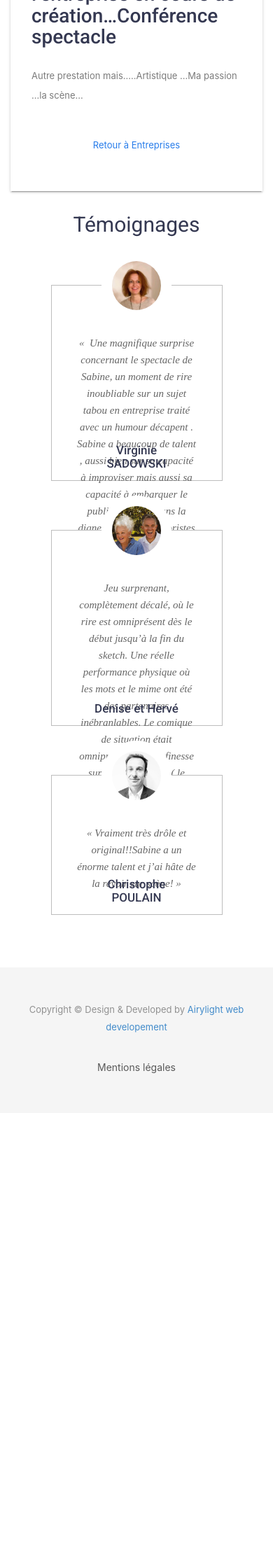
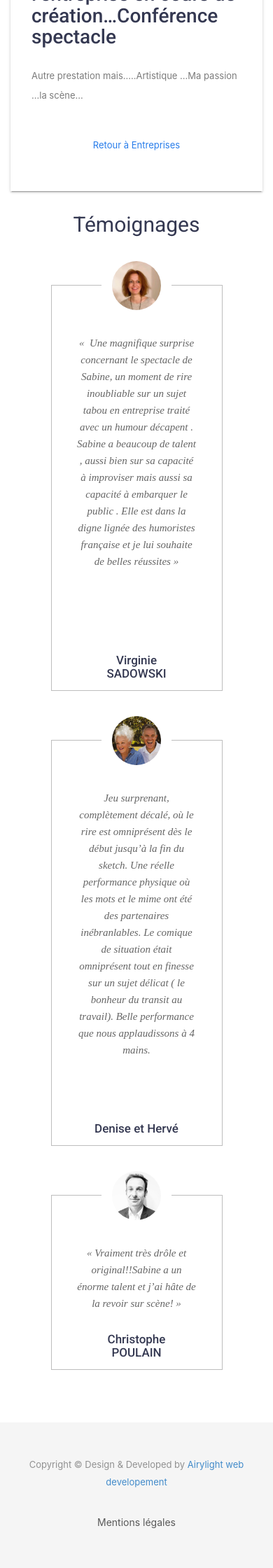
Before and after one commit to IsmaelSANE/sabine-coach, a Jekyll site: the page built from _posts/2016-08-20-mon-one-woman-show.md, in a window 390 px wide. Shown: the part 724-2964 px from the top of the page at 70% size. Built offline with Jekyll 4.4.1, drawn with Linux system fonts in a browser that asks for light colours; nearby versions of some CDN libraries; some web fonts are replaced; before the commit the page ends 2314 px from its top, so only the background shows below that.

Commit message:
Make testimonials responsive

```diff
--- a/_layouts/post.html
+++ b/_layouts/post.html
@@ -56,19 +56,19 @@
                 <h2 class="text-center" style=" text-transform: capitalize; font-weight: 400;">Témoignages</h2>
                 <div class = "testimonials">
                   <ul>
-                    <li style="height: 280px;">
+                    <li>
                       <img src="{{ site.url }}{{ site.baseurl }}/img/item-img9.png" alt="IMG">
                       <p>
                       «  Une magnifique surprise concernant le spectacle de Sabine, un moment de rire inoubliable sur un sujet tabou en entreprise traité avec un humour décapent . Sabine a beaucoup de talent , aussi bien sur sa capacité à improviser mais aussi sa capacité à embarquer le public . Elle est dans la digne lignée des humoristes française et je lui souhaite de belles réussites »
                       </p>
                       <h1>Virginie SADOWSKI</h1>
                     </li>
-                    <li style="height: 280px;">
+                    <li>
                       <img src="{{ site.url }}{{ site.baseurl }}/img/item-img10.png" alt="IMG">
                       <p>Jeu surprenant, complètement décalé, où le rire est omniprésent dès le début jusqu’à la fin du sketch. Une réelle performance physique où les mots et le mime ont été des partenaires inébranlables. Le comique de situation était omniprésent tout en finesse sur un sujet délicat ( le bonheur du transit au travail). Belle performance que nous applaudissons à 4 mains.</p>
                       <h1>Denise et Hervé</h1>
                     </li>
-                    <li>
+                    <li id="third">
                       <img src="{{ site.url }}{{ site.baseurl }}/img/item-img8.png" alt="IMG">
                       <p>
                         « Vraiment très drôle et original!!Sabine a un énorme talent et j’ai hâte de la revoir sur scène! »
--- a/css/responsive.css
+++ b/css/responsive.css
@@ -41,6 +41,10 @@
   #wrapper .block img {
     padding-top: 100px;
     width: 50%;
+  }
+
+  .testimonials li {
+    height: 300px;
   }
   /*--
 	content Start
@@ -215,6 +219,12 @@
   }
   #global-header .block p {
     font-size: 13px;
+  }
+  .testimonials li {
+    height: 580px;
+  }
+  #third {
+    height: 250px;
   }
   /*--
 	wrapper Start
--- a/css/style.css
+++ b/css/style.css
@@ -175,10 +175,14 @@
   background-color: white;
   margin: 50px 10px 10px 10px;
   width: calc((100% - 55px) / 2);
-  height: 200px;
+  height: 280px;
   border: solid 1px #bdbdbd;
   position: relative;
   transition: ease-in-out .3s;
+}
+
+#third {
+  height: 200px;
 }
 
 .testimonials li img {
```
